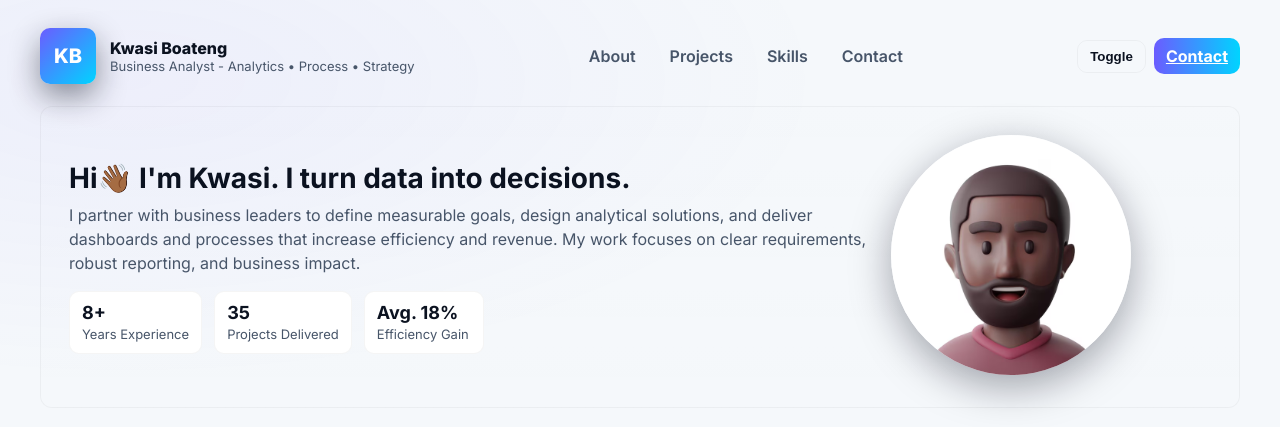
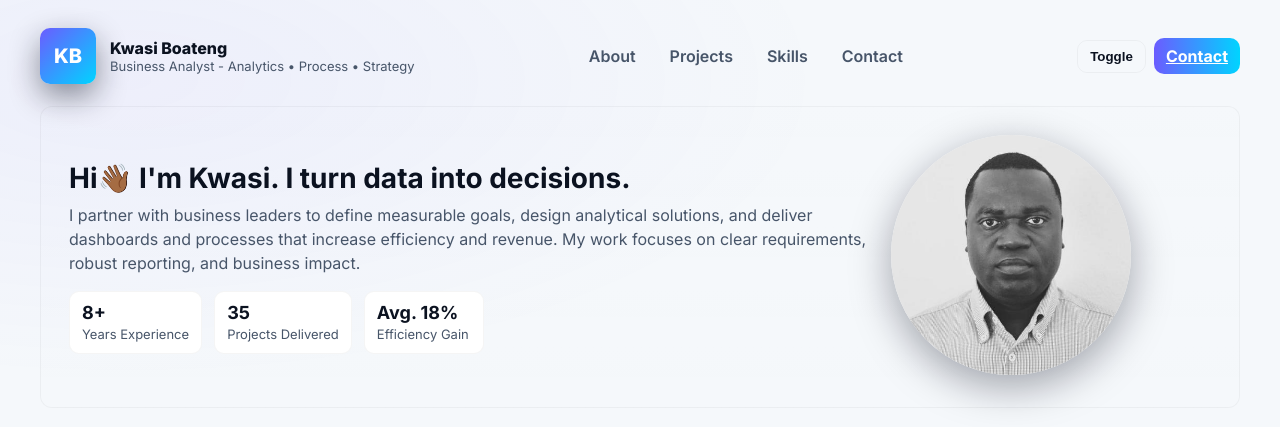
Before and after one commit to KwasiBoat/Kwasi-portfolio, a plain HTML site: page index.html in a window 1280 px wide. Shown: the top 427 px of the page. Drawn offline with Linux system fonts and the light colour scheme.

Commit message:
feat: update avatar img

```diff
--- a/index.html
+++ b/index.html
@@ -163,7 +163,7 @@
         </div>
       </div>
       <div class="hero-right">
-        <img src="imgs/avatar-new.jpg" alt="Kwasi avatar portrait" style="width:240px;border-radius:50%;box-shadow:0 12px 40px rgba(2,6,23,0.35);">
+        <img src="imgs/Kwasi-Boateng.jpg" alt="Kwasi avatar portrait" style="width:240px;border-radius:50%;box-shadow:0 12px 40px rgba(2,6,23,0.35);">
       </div>
       <!-- <div class="avatar" aria-hidden="true">Business Analysis • Data</div> -->
     </section>
```
Also changed, not shown: imgs/Kwasi-Boateng.jpg (added).
